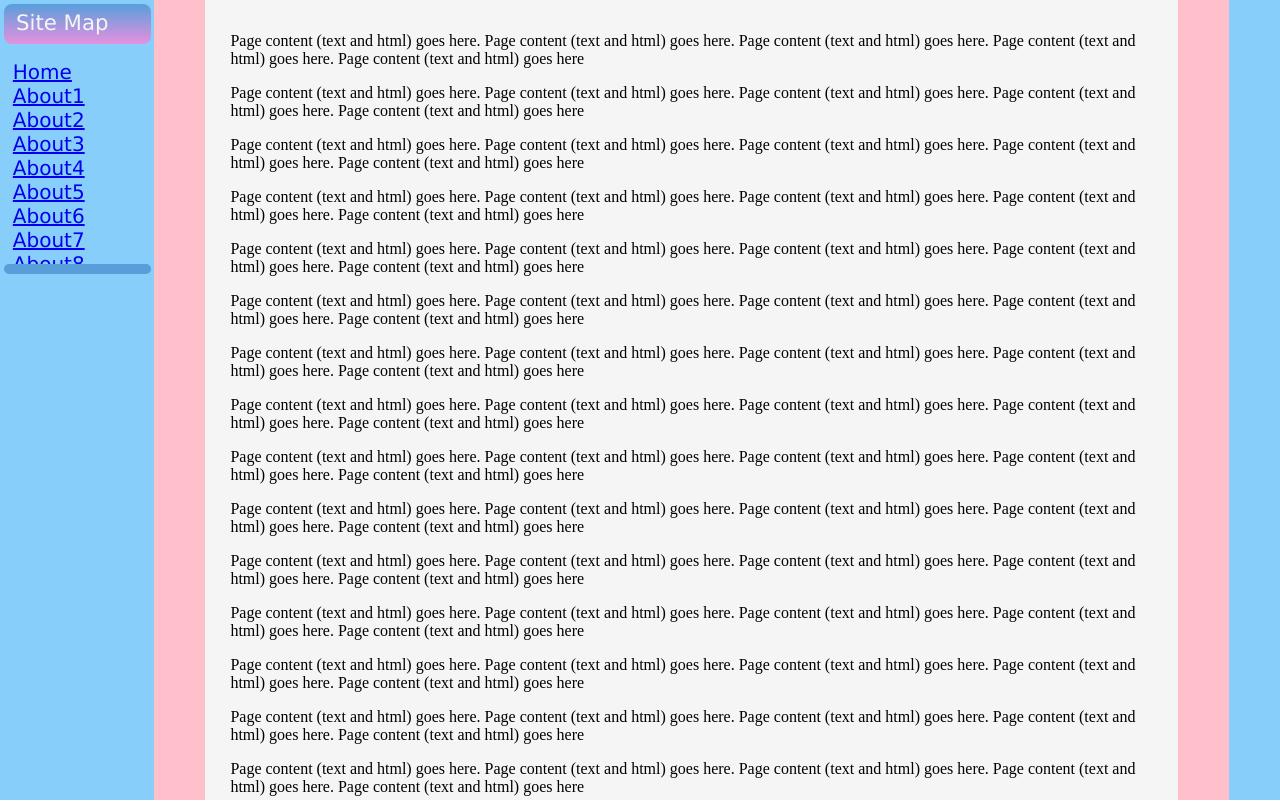
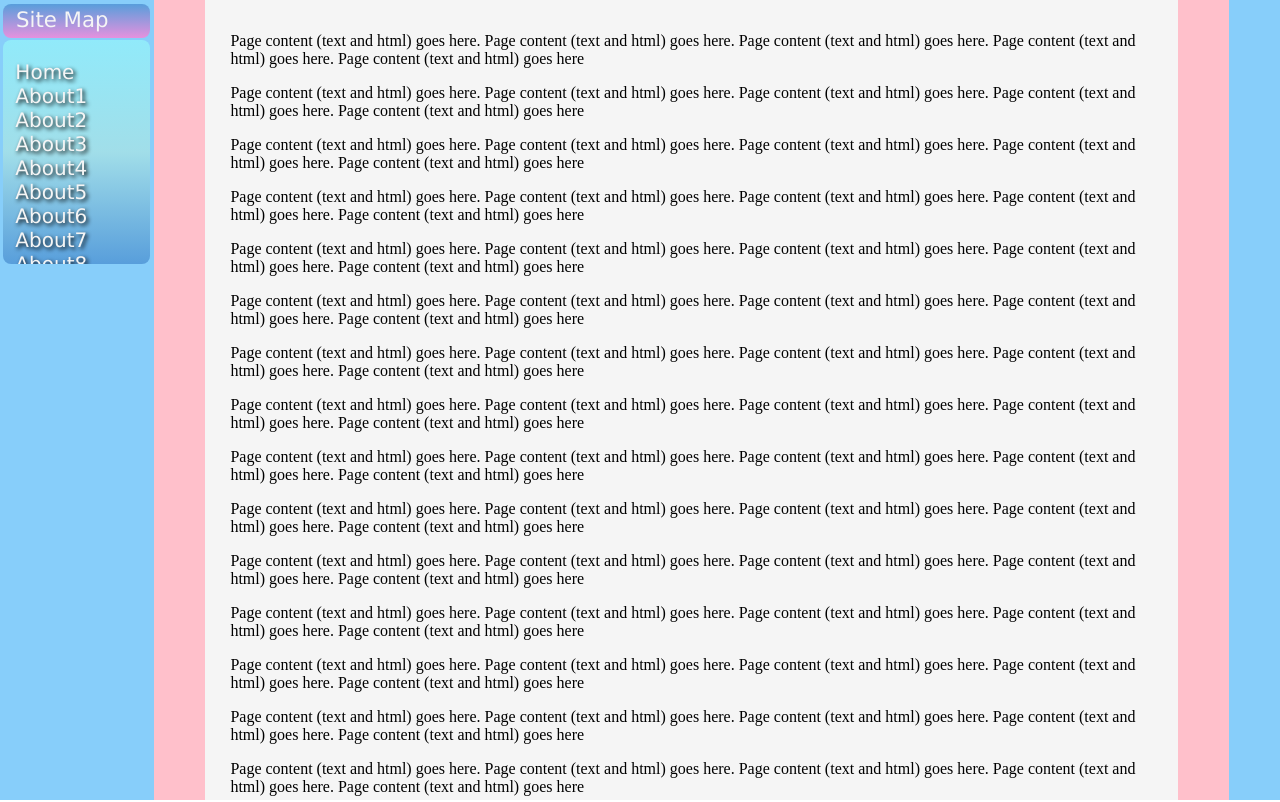
Before and after one commit to Transgender-Resource-Wiki/Transgender-Resource-Wiki.github.io, an Astro site: page / in a window 1280 px wide. Shown: the top 802 px of the page. Built offline with nearby package versions, Linux system fonts and the light colour scheme; Astro itself is replaced by a stand-in of ours.

Commit message:
layout changes

```diff
--- a/src/components/SiteMap.astro
+++ b/src/components/SiteMap.astro
@@ -46,7 +46,7 @@ const { link } = Astro.props;
 		z-index: 3;
 		margin: 15px;
 		text-align: center;
-		top: 7vh;
+		top: 7%;
 		left: 0;
 		width: 95vw;
 		height: auto;
@@ -89,13 +89,14 @@ const { link } = Astro.props;
 		  	position: fixed;
 		  	z-index: 3;
 		  	text-align: left;
-		  top: 5vh;
+		  	top: 5%;
 		  	left: 0;
 		  	width: 12vw;
 		  	height: auto;
-		  max-height: 28vh;
+		  	max-height: 28%;
 		  	overflow-y: scroll;
 		  	flex-direction: column;
+			direction: rtl;
 		}
 		.scroll-area-mobile {
 		  	visibility: visible;
@@ -104,25 +105,29 @@ const { link } = Astro.props;
 		  	position: fixed;
 		  	z-index: 3;
 		  	text-align: left;
-		  top: 5vh;
+		  	top: 5%;
 		  	left: 0;
 		  	width: 12vw;
 		  	height: auto;
-		  max-height: 28vh;
+		  	max-height: 28%;
 		  	overflow-y: scroll;
 		  	flex-direction: column;
 		  	margin: 0;
+			direction: rtl;
 		}
 		.paragraph {
 		  	visibility: visible;
+			align-self: center;
 		  	position: fixed;
 		  	top: 0.2vh;
 		  	left: 0;
+			right: 88vw;
 		  	width: auto;
 		  	height: auto;
 		  	padding-left: 2vh;
-		  margin-top: 1vh;
+		  	margin-top: 0.4%;
 		  	font-size: 1.33rem;
+			font-size: clamp(2.5vh, 1vw);
 		  	color: whitesmoke;
 		  	font-family: Verdana, sans-serif, system-ui;
 		}
@@ -131,6 +136,7 @@ const { link } = Astro.props;
 		  	position: fixed;
 		  	top: 0.2vh;
 		  	left: 0;
+			right: 88vw;
 		  	width: auto;
 		  	height: auto;
 		  	padding-left: 2vh;
@@ -143,7 +149,7 @@ const { link } = Astro.props;
 		  	visibility: visible;
 		  	width: auto;
 		  	height: auto;
-		  padding-left: 1vw;
+		  	padding-left: 1.2vw;
 		  	font-size: 1.25rem;
 		  	color: whitesmoke;
 		  	font-family: Verdana, sans-serif, system-ui;
@@ -153,13 +159,23 @@ const { link } = Astro.props;
 		  	visibility: visible;
 		  	width: auto;
 		  	height: auto;
-		  padding-left: 1vw;
+		  	padding-left: 1.2vw;
 		  	font-size: 1.25rem;
 		  	color: whitesmoke;
 		  	font-family: Verdana, sans-serif, system-ui;
 		  	list-style-type: none;
 		}
 
+		.link-list a,
+		.link-list-mobile a {
+			color: whitesmoke;
+			text-decoration: none;
+			text-shadow: 2px 2px 4px black;
+		}
+		.link-list a:hover,
+		.link-list-mobile a:hover {
+			font-size: 1.33rem;
+		}
 	}
 
 
--- a/src/styles/ColoredSideBars.css
+++ b/src/styles/ColoredSideBars.css
@@ -89,27 +89,26 @@
     width: 4vw;
     height: 100vh;
   }
-
   .horz-dark-blue-0 {
     visibility: visible;
     background: linear-gradient(#589edb, #e591de);
     border-radius: 0.5rem;
     position: fixed;
     z-index: 0;
-    top: 0.5vh;
-    left: 0.5vh;
+    top: 0.5%;
+    left: 0.2%;
     width: 11.5vw;
-    height: 2.5rem;
+    height: 4.25%;
   }
   .horz-dark-blue-1 {
     visibility: visible;
-    background: #589edb;
+    background: linear-gradient( #91eafa, #a1dee9, #589edb);
     border-radius: 0.5rem;
     position: fixed;
     z-index: 1;
-    top: 33vh;
-    left: 0.5vh;
+    top: 5%;
+    left: 0.2%;
     width: 11.5vw;
-    height: 0.6rem;
+    height: 28%;
   }
 }
```
Lines whose indentation alone changed are shown as unchanged.
